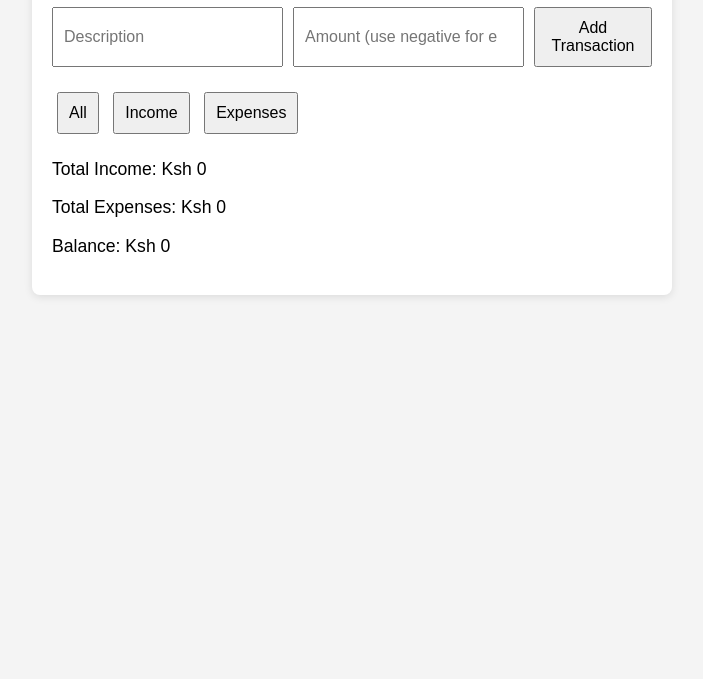
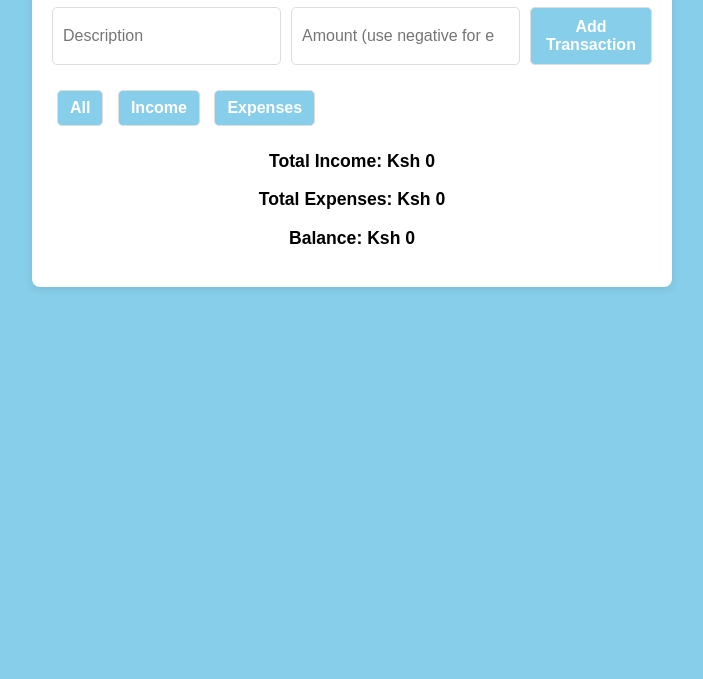
Before and after one commit to Jeremy-waweru10/Budget-tracker, a plain HTML site: page index.html in a window 1280 px wide. Shown: the part 121-800 px from the top of the page, without its empty margins (288-991 px from the left). Drawn offline with Linux system fonts and the light colour scheme.

Commit message:
Finalized on my styling

```diff
--- a/style.css
+++ b/style.css
@@ -1,6 +1,6 @@
 body {
   font-family: Arial, sans-serif;
-    background: #f4f4f4;
+  background: skyblue;
   padding: 20px;
 }
 
@@ -22,6 +22,25 @@ body {
 input, button {
   padding: 10px;
   font-size: 1rem;
+  border: 1px solid #ddd;
+  border-radius: 5px;
+  transition: all 0.3s ease;
+}
+
+input:hover, button:hover {
+  border-color: #007BFF; /* Blue border on hover */
+  background-color: #f0f8ff; /* Light blue background on hover */
+}
+
+button {
+  cursor: pointer;
+  background-color: skyblue;
+  color: white;
+  font-weight: bold;
+}
+
+button:hover {
+  background-color: #0066cc; /* Darker blue on hover */
 }
 
 #transaction-list {
@@ -35,6 +54,12 @@ body {
   margin: 5px 0;
   padding: 10px;
   border-radius: 5px;
+  transition: background-color 0.3s ease, transform 0.3s ease;
+}
+
+#transaction-list li:hover {
+  background-color: #f1f1f1; /* Light grey background on hover */
+  transform: scale(1.02); /* Slight zoom effect on hover */
 }
 
 .income {
@@ -49,9 +74,21 @@ body {
 
 .filters button {
   margin: 5px;
+  background-color: skyblue;
+  border-radius: 5px;
+  padding: 8px 12px;
+  font-weight: bold;
+  transition: background-color 0.3s ease;
+}
+
+.filters button:hover {
+  background-color: #007BFF; /* Blue background on hover */
+  color: white;
 }
 
 .totals {
   margin-top: 20px;
   font-size: 1.1rem;
+  font-weight: bold;
+  text-align: center;
 }
```
Lines whose indentation alone changed are shown as unchanged.
